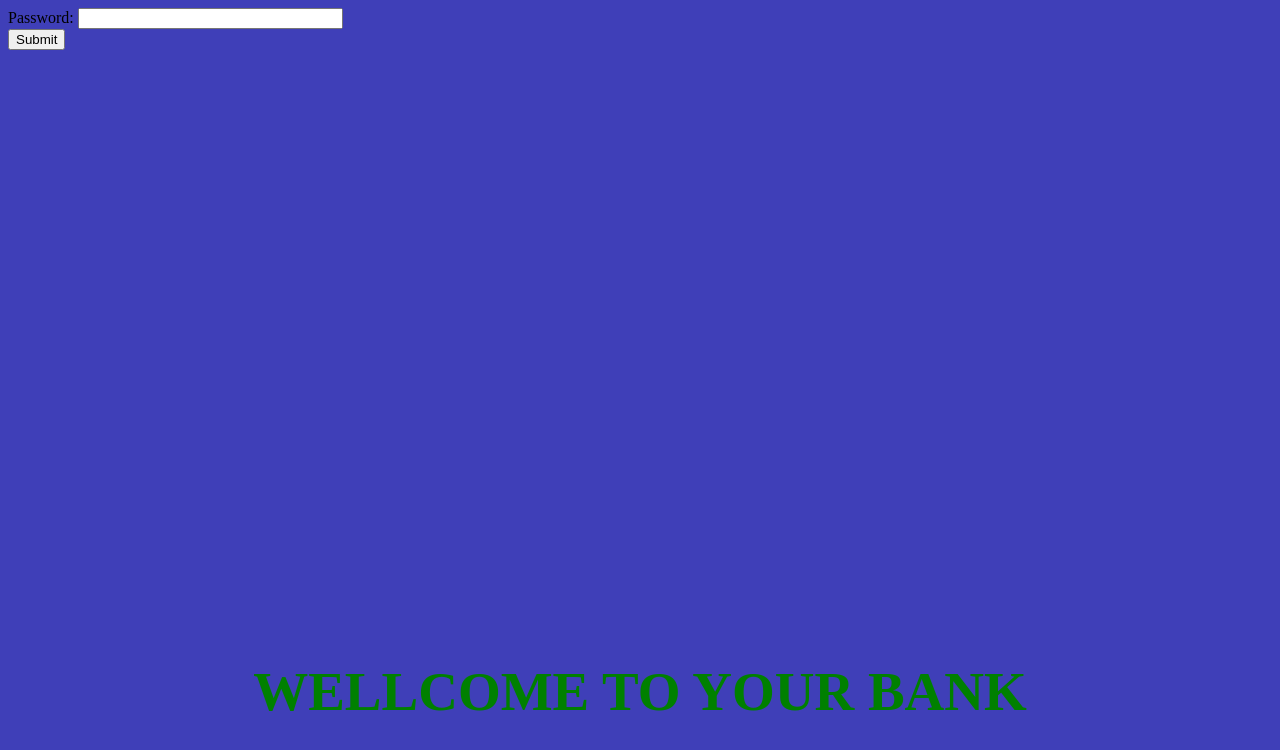
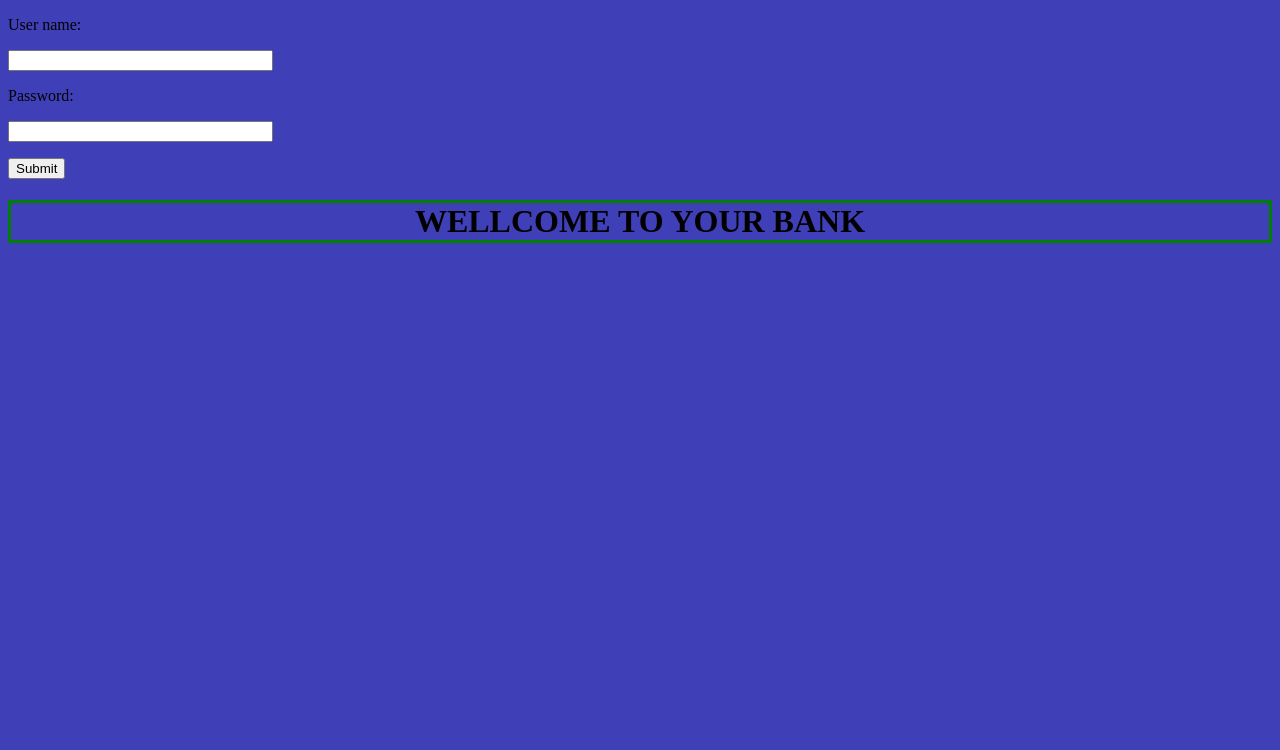
Before and after one commit to ynlare/atm, a plain HTML site: page index.html in a window 1280 px wide. Drawn offline with Linux system fonts and the light colour scheme.

Commit message:
Update index.html

```diff
--- a/index.html
+++ b/index.html
@@ -9,8 +9,14 @@
     <div>
     <form id="Formu" onsubmit="return myFunction()">
         <div>
-          <label for="space">Password: </label>
-          <input type="text"  id="space" size="30">
+          <p><label for="Name">User name: </label></p>
+
+          <p><input type="text"  id="Name" size="30"></p>
+
+        <p><label for="space">Password: </label></p>
+
+          <p><input type="text"  id="space" size="30"></p>
+
           <span id="spaceError" style="color:red"></span>
         </div>
         <div>
@@ -20,7 +26,7 @@
       <div>
 <p>
 
-    <h1>  WELLCOME TO YOUR BANK</h1>
+    <h1 id="line">  WELLCOME TO YOUR BANK</h1>
 </p>
 
       </div>
@@ -31,9 +37,12 @@ body{
 background-color: rgb(63, 63, 184);
 }
 
-p,h1{ text-align: center; padding-top: 250px;
-                font-size: 55px; color: green;
+#line {
+  text-align: center;
+  border: 3px solid green;
 }
+
+
 
 </style>
 
@@ -49,17 +58,6 @@ alert("Password Error");
 return true;
 
     }
-
-
-
-
-
-
-
-
-
-
-
 
 }
 
```
